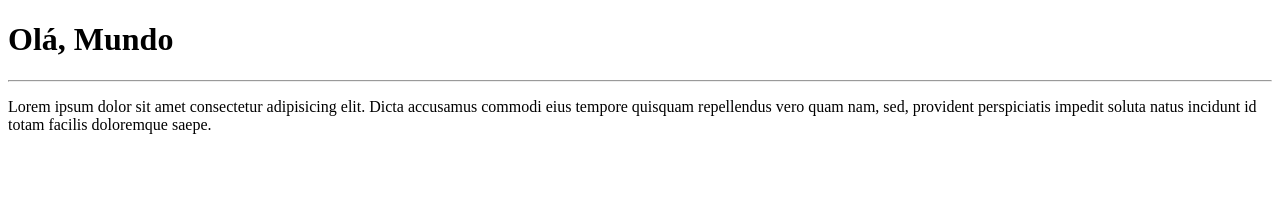
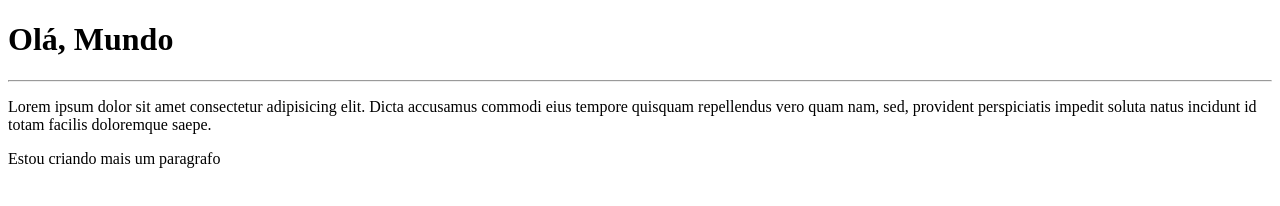
Before and after one commit to mauroalbuquerque/Git-GitHub, a plain HTML site: page Site_Exemplo/index.html in a window 1280 px wide. Drawn offline with Linux system fonts and the light colour scheme.

Commit message:
Adicionei um paragráfo

```diff
--- a/Site_Exemplo/index.html
+++ b/Site_Exemplo/index.html
@@ -10,5 +10,6 @@
     <h1>Olá, Mundo</h1>
     <hr>
     <p>Lorem ipsum dolor sit amet consectetur adipisicing elit. Dicta accusamus commodi eius tempore quisquam repellendus vero quam nam, sed, provident perspiciatis impedit soluta natus incidunt id totam facilis doloremque saepe.</p>
+    <p>Estou criando mais um paragrafo</p>
 </body>
 </html>
```
